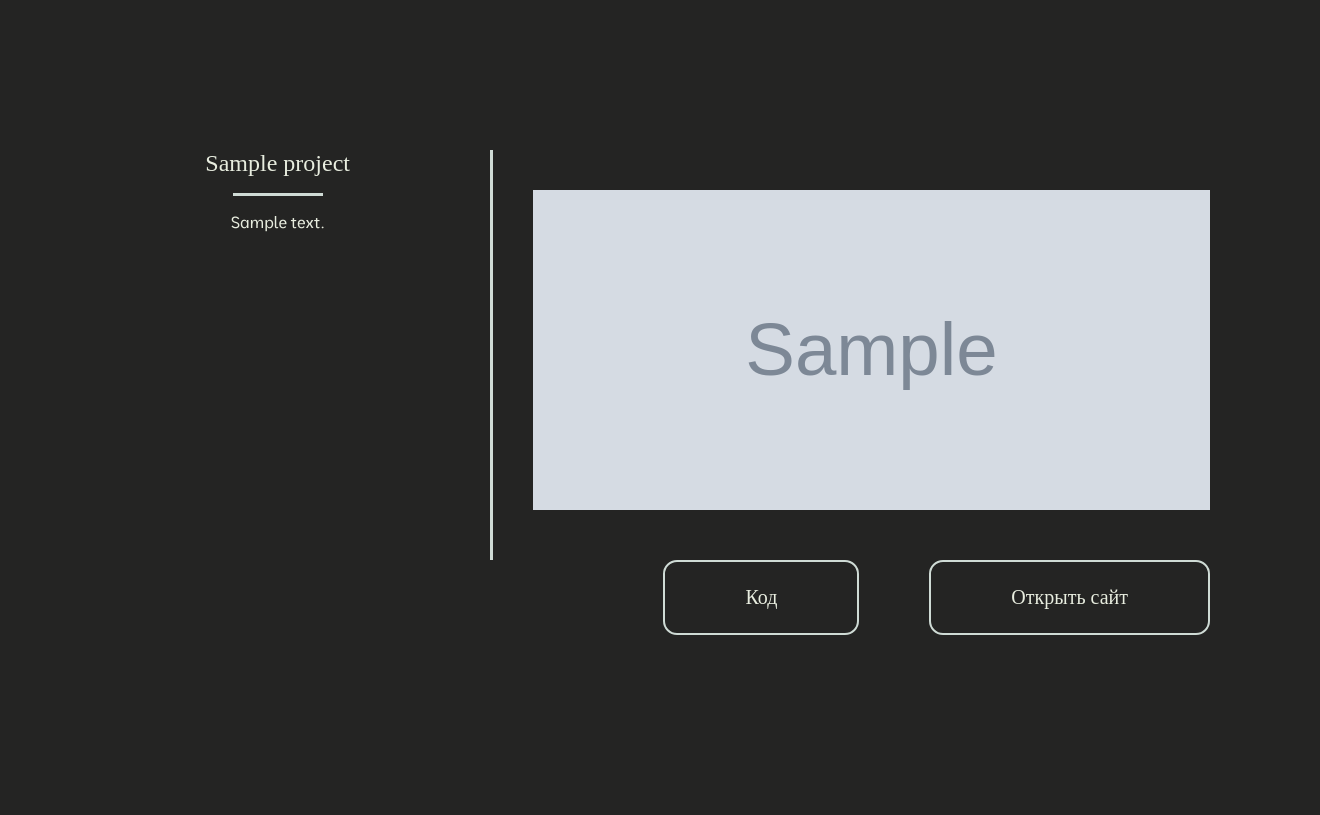
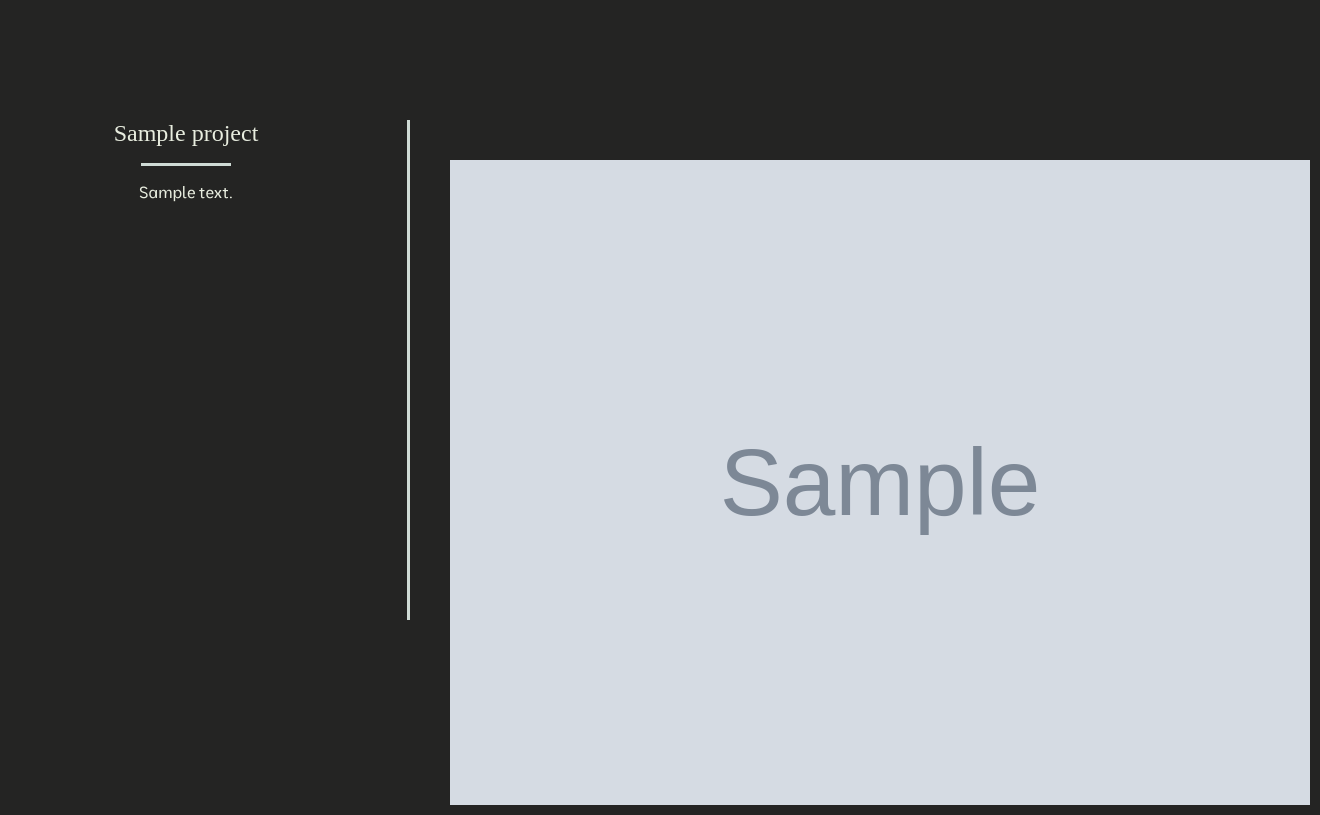
Before and after one commit to DaniilOlivo/portfolio, a Django app: template main/templates/main/portfolio.html in a window 1320 px wide. Shown: the part 77-892 px from the top of the page. Before the commit the page ends 712 px from the top, so only its background shows below. Run offline with Django 4.2, Linux system fonts and the light colour scheme; the template is opened without the code that fills it: most values are stand-ins (such as "Sample title", 1, 10 or a date in 2020); grey boxes marked "Sample" are stand-in pictures; some libraries are stand-ins or nearby versions; some web fonts are replaced.

Commit message:
Enlarged images of projects

```diff
--- a/main/static/main/css/portfolio.css
+++ b/main/static/main/css/portfolio.css
@@ -1,16 +1,16 @@
 .portfolio-content {
     display: flex;
     flex-direction: column;
-    margin: 150px 0;
+    margin: 120px 0;
     gap: 170px;
 }
 
 .project {
-    width: 1100px;
+    width: 1300px;
 }
 
 .project-info {
-    height: 410px;
+    height: 500px;
     display: flex;
 }
 
@@ -20,7 +20,7 @@
 
 .project-desc {
     height: 100%;
-    width: 35%;
+    width: 400px;
     display: flex;
     flex-direction: column;
     align-items: center;
@@ -48,18 +48,21 @@
     text-align: center;
 }
 
-.swiper {
-    width: 680px;
-    height: 320px;
-    margin: 40px;
+.gallery {
+    padding: 40px;
+    width: 900px;
 }
 
-.swiper_right {
-    margin-right: 0;
+.gallery_right {
+    padding-right: 0;
 }
 
-.swiper_left {
-    margin-left: 0;
+.gallery_left {
+    padding-left: 0;
+}
+
+.swiper-slide {
+    cursor: zoom-in;
 }
 
 .swiper-btn {
@@ -91,3 +94,24 @@
 .project:nth-child(even) .project-btns {
     justify-content: flex-start;
 }
+
+.modal-wrap {
+    display: none;
+    width: 100vw;
+    height: 100vh;
+    position: fixed;
+    top: 0;
+    left: 0;
+    background-color: rgba(0, 0, 0, 0.7);
+    align-items: center;
+    justify-content: center;
+    z-index: 20;
+}
+
+.modal-wrap_show {
+    display: flex;
+}
+
+.modal {
+    max-width: 80vw;
+}
--- a/main/static/main/js/gallery.js
+++ b/main/static/main/js/portfolio.js
@@ -63,9 +63,28 @@ function hoverNavigate() {
     createAnim(".swiper-button-next", "50% 0 0 50%", "Right")
 }
 
+function modalImage() {
+    const modalWrap = document.querySelector(".modal-wrap")
+    const modal = document.querySelector(".modal")
+
+    const images = document.querySelectorAll(".gallery-image")
+    images.forEach(image => {
+        image.addEventListener("click", () => {
+            modal.src = image.src
+            modalWrap.classList.add("modal-wrap_show")
+        })
+    })
+
+    modalWrap.addEventListener("click", () => {
+        modal.src = ""
+        modalWrap.classList.remove("modal-wrap_show")
+    })
+}
+
 function initPortfolio() {
     initGallery()
     hoverNavigate()
+    modalImage()
 }
 
 initPortfolio()
--- a/main/templates/main/portfolio.html
+++ b/main/templates/main/portfolio.html
@@ -18,10 +18,11 @@
                         <p class="project-desc__text">{{ project.desc }}</p>
                     </div>
 
-                    <div class="swiper {% cycle 'swiper_right' 'swiper_left' %}">
+                    <div class="gallery {% cycle 'gallery_right' 'gallery_left' %}">
+                        <div class="swiper">
                             <div class="swiper-wrapper">
                                 {% for image in project.images.all %}
-                                <img src="{{ image.file.url }}" alt="image.title" class="swiper-slide">
+                                    <img src="{{ image.file.url }}" alt="image.title" class="swiper-slide gallery-image">
                                 {% endfor %}
                             </div>
 
@@ -29,6 +30,7 @@
 
                             <div class="swiper-button-prev swiper-btn"></div>
                             <div class="swiper-button-next swiper-btn"></div>
+                        </div>
                     </div>
                 </div>
 
@@ -47,10 +49,14 @@
                 </div>
             </div>
         {% endfor %}
+
+        <div class="modal-wrap">
+            <img src="" alt="image-modal" class="modal">
+        </div>
     </div>
 {% endblock content %}
 
 {% block js %}
     <script src="https://cdn.jsdelivr.net/npm/swiper@11/swiper-bundle.min.js"></script>
-    <script src="/static/main/js/gallery.js"></script>
+    <script src="/static/main/js/portfolio.js"></script>
 {% endblock js %}
```
Lines whose indentation alone changed are shown as unchanged.
